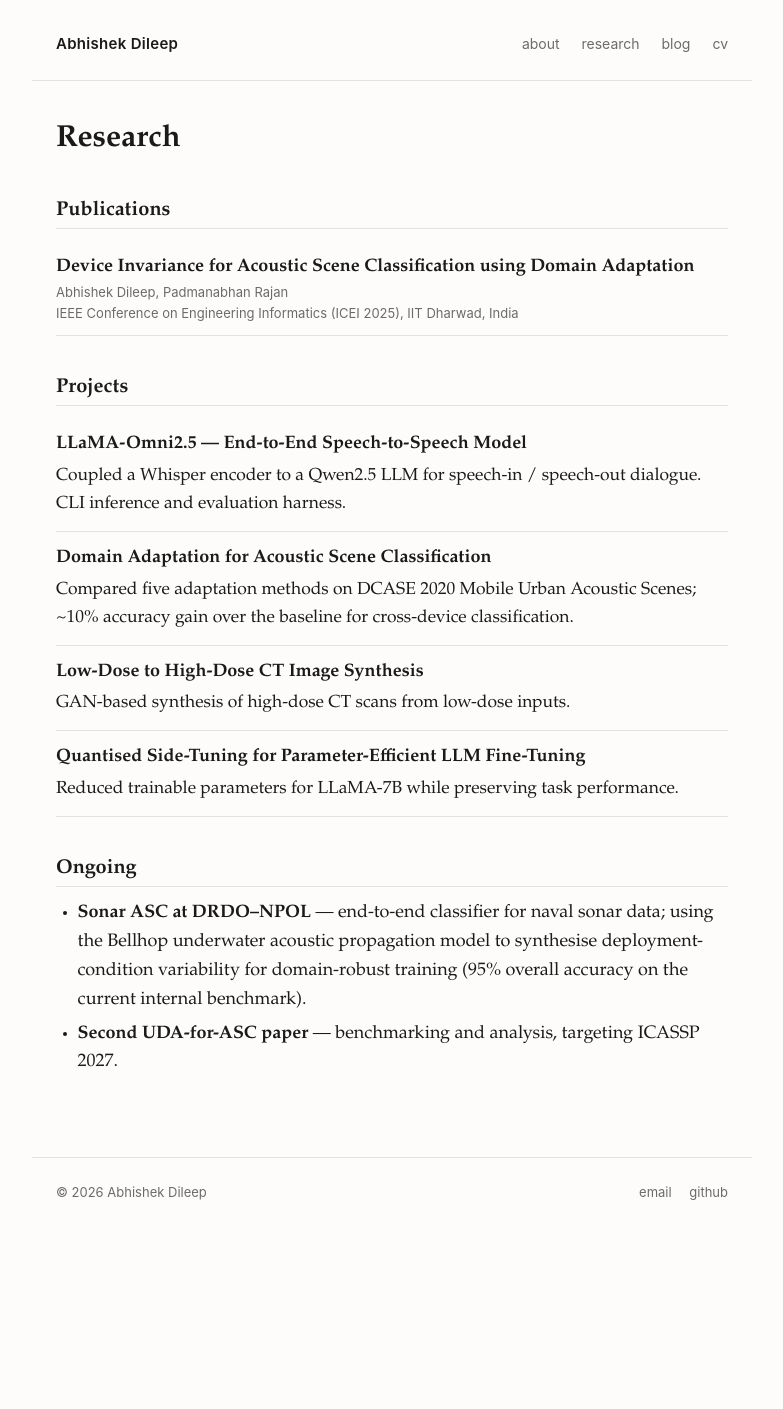
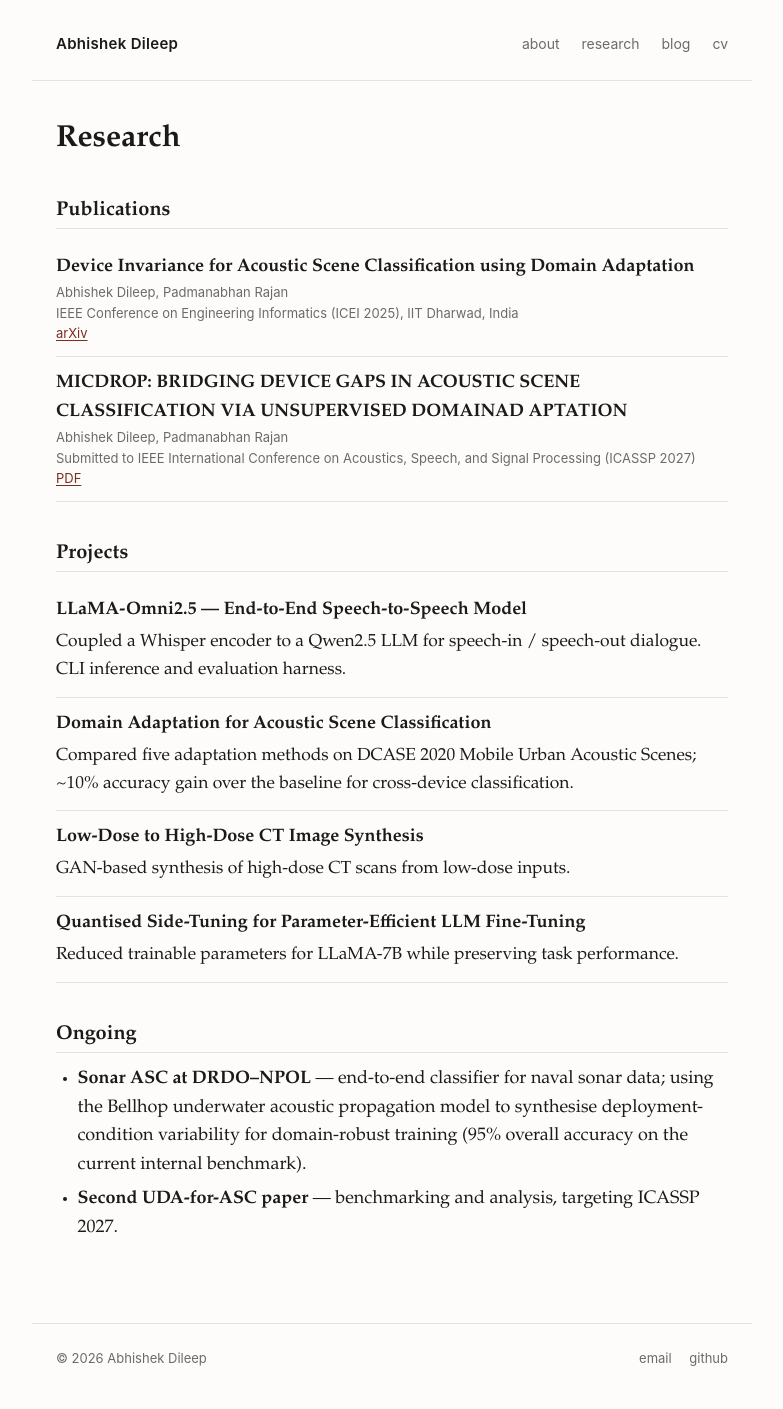
Before and after one commit to Abhishekdileep/abhishekdileep.github.io, a Jekyll site: the page built from research.md, in a window 1280 px wide. Shown: the whole page, without its empty margins (248-1031 px from the left). Built offline with Jekyll 4.4.1, drawn with Linux system fonts in a browser that asks for light colours; before the commit the page ends 1243 px from its top, so only the background shows below that.

Commit message:
links to website

```diff
--- a/_data/publications.yml
+++ b/_data/publications.yml
@@ -2,4 +2,14 @@
   authors: "Abhishek Dileep, Padmanabhan Rajan"
   venue: "IEEE Conference on Engineering Informatics (ICEI 2025), IIT Dharwad, India"
   year: 2025
-  links: []   # add {name: "arXiv", url: "..."} or {name: "PDF", url: "..."} later
+  links:
+    - name: "arXiv"
+      url: "https://arxiv.org/abs/2607.25887v1"  # add {name: "arXiv", url: "..."} or {name: "PDF", url: "..."} later
+
+- title: "MICDROP: BRIDGING DEVICE GAPS IN ACOUSTIC SCENE CLASSIFICATION VIA UNSUPERVISED DOMAINAD APTATION"
+  authors: "Abhishek Dileep, Padmanabhan Rajan"
+  venue: "Submitted to IEEE International Conference on Acoustics, Speech, and Signal Processing (ICASSP 2027)"
+  year: 2027
+  links:
+    - name: "PDF"
+      url: "https://drive.google.com/file/d/1UAEstjOB4aWJhkMeFQnlyW6M4AZ_LmwL/view?usp=sharing"
--- a/research.md
+++ b/research.md
@@ -13,13 +13,18 @@ permalink: /research/
   <div class="title">{{ pub.title }}</div>
   <div class="meta">{{ pub.authors }}</div>
   <div class="venue">{{ pub.venue }}</div>
+
   {% if pub.links.size > 0 %}
     <div class="meta">
-      {% for link in pub.links %}<a href="{{ link.url }}">{{ link.name }}</a>{% unless forloop.last %} · {% endunless %}{% endfor %}
+      {% for link in pub.links %}
+        <a href="{{ link.url }}" target="_blank" rel="noopener noreferrer">{{ link.name }}</a>{% unless forloop.last %} · {% endunless %}
+      {% endfor %}
     </div>
   {% endif %}
 </div>
 {% endfor %}
+
+
 
 ## Projects
 
```
